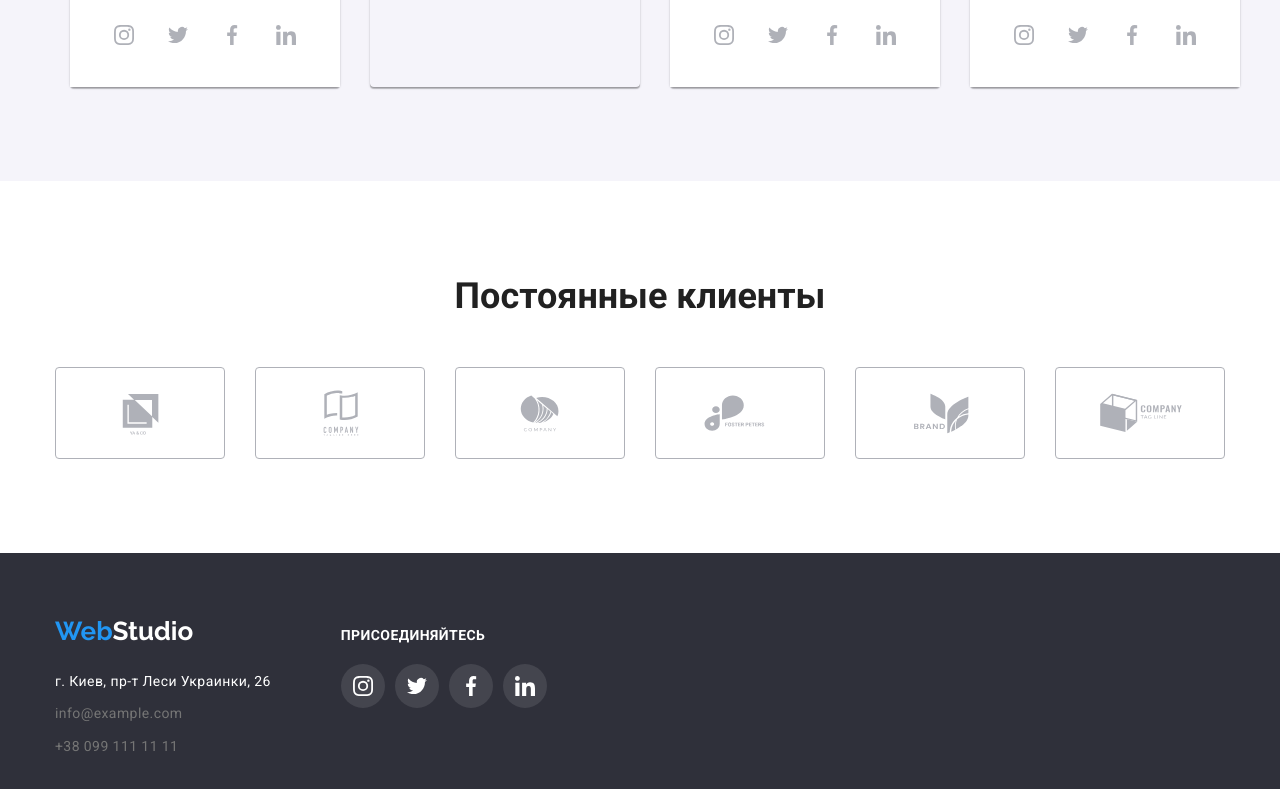
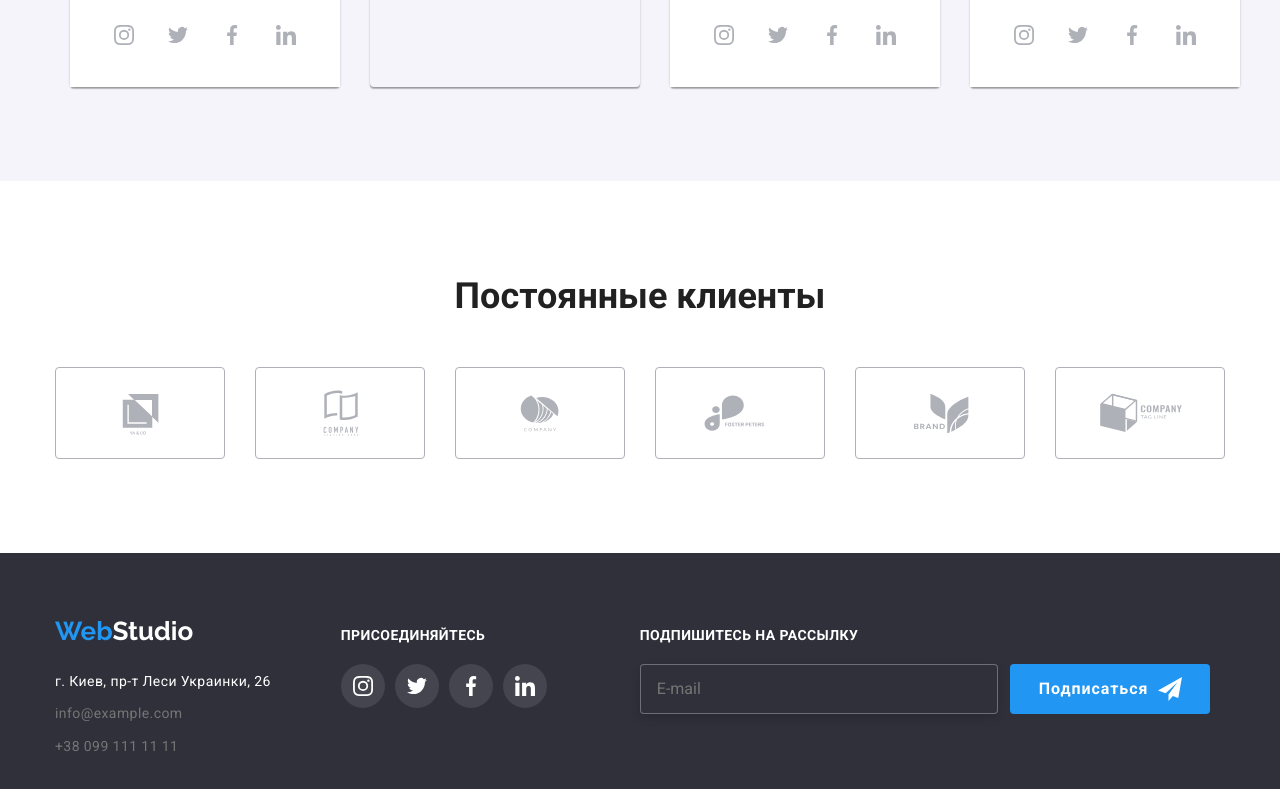
Before and after one commit to olga-plotkina/goit-markup-hw-06, a plain HTML site: page index.html in a window 1280 px wide. Shown: the part 2115-2904 px from the top of the page. Drawn offline with nearby package versions, Linux system fonts and the light colour scheme.

Commit message:
add follow block in footer

```diff
--- a/css/styles.css
+++ b/css/styles.css
@@ -630,12 +630,12 @@ background-image: url(../images/hover.svg);
 .join-to-us {
   margin-left: 70px;
 }
-.join {
+.call-to-action {
   color: var(--primary-white-color);
-  font-weight: 700;
   line-height: 1.1721;
   letter-spacing: 0.03em;
   text-transform: uppercase;
+  margin-bottom: 20px;
 }
 .footer-social {
   display: flex;
@@ -652,6 +652,55 @@ background-image: url(../images/hover.svg);
   background-color: var(--accent-color);
 }
 
+.follow {
+  margin-left: 93px;
+}
+.send-email .accent-button {
+  margin-top: 0;
+  text-align: left;
+  padding-left: 29px;
+}
+.send-email {
+  display: flex;
+  align-items: center;
+  justify-content: center;
+  margin-top: 20px;
+}
+
+.follow-input {
+  display: block;
+  width: 358px;
+  height: 50px;
+  padding: 15px 16px;
+
+  margin-right: 12px;
+  padding: 15px 16px;
+
+  color: var(--primary-white-color);
+  background-color: var(--dark-background);
+
+  border: 1px solid rgba(255, 255, 255, 0.3);
+  filter: drop-shadow(0px 4px 4px rgba(0, 0, 0, 0.15));
+  border-radius: 4px;
+
+
+}
+.follow-input::placeholder {
+  font-size: 16px;
+  line-height: 1.25;
+}
+.follow-button {
+  position: relative;
+}
+.follow-icon {
+  position: absolute;
+  bottom: 13px;
+  right: 28px;
+  width: 24px;
+  height: 24px;
+  pointer-events: none;
+
+}
 .footer .logo {
   color: var(--primary-white-color);
 }
@@ -725,6 +774,8 @@ background-image: url(../images/hover.svg);
   width: 18px;
   height: 18px;
   fill: currentColor;
+
+  transition: fill 250ms cubic-bezier(0.4, 0, 0.2, 1);
 }
 .close-button:hover .close-icon,
 .close-button:focus .close-icon {
@@ -754,6 +805,8 @@ background-image: url(../images/hover.svg);
   bottom: 11px;
   left: 12px;
 
+  transition: fill 250ms cubic-bezier(0.4, 0, 0.2, 1);
+
 }
 .form-field:focus-within .form-icon {
   fill: var(--accent-color);
@@ -769,8 +822,10 @@ background-image: url(../images/hover.svg);
   padding: 12px 42px;
   border: 1px solid rgba(33, 33, 33, 0.2);
   border-radius: 4px;
+
+  transition: border-color 250ms cubic-bezier(0.4, 0, 0.2, 1);
 }
-.form-field:focus-within .form-input {
+.form-input:focus {
   border: 1px solid var(--accent-color);
 }
 .form-input::placeholder {
@@ -791,10 +846,7 @@ background-image: url(../images/hover.svg);
   margin-top: 20px;
   margin-left: 12px;
 }
-/* .checkbox-field:hover .checkbox-label,
-.checkbox-field:hover .check-icon {
-  cursor: pointer;
-} */
+
 .checkbox-label {
   line-height: 1.7143;
   padding-left: 25px;
--- a/index.html
+++ b/index.html
@@ -363,7 +363,7 @@
                         </address>
                     </div>
                     <div class="join-to-us">
-                        <strong class="join"> Присоединяйтесь</strong>
+                        <span class="call-to-action"> <b> Присоединяйтесь </b></span>
                         <ul class="footer-social list">
                             <li class="action-item">
                                 <a href="" class="social" aria-label="Инстаграм">
@@ -394,6 +394,19 @@
                                 </a>
                             </li>
                         </ul>
+                    </div>
+                    <div class="follow">
+                        <span class="call-to-action"> <b> Подпишитесь на рассылку </b></span>
+                        <div class="send-email">
+                            <label class="visually-hidden" for="follower-email">Имя</label>
+                            <input class="follow-input" name="follower_email" id="follower-email" type="email" placeholder="E-mail">
+                            <div class="follow-button ">
+                                <button type="submit" class="accent-button">Подписаться</button>
+                                <svg class="follow-icon">
+                                    <use href="./images/icons.svg#icon-send"></use>
+                                </svg>
+                            </div>
+                        </div>
                     </div>
         </div>
     </footer>
```
